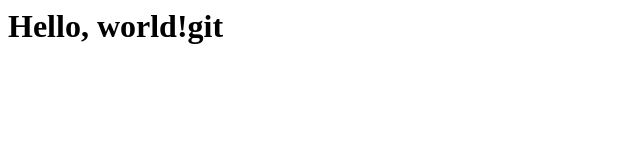
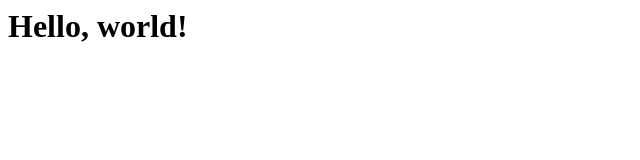
Before and after one commit to poligrafi1/First-Github-Repo, a plain HTML site: page index.html in a window 1280 px wide. Shown: the full height of the page, 0-640 px from the left. Drawn offline with Linux system fonts and the light colour scheme.

Commit message:
create index.html

```diff
--- a/index.html
+++ b/index.html
@@ -1 +1 @@
-<h1>Hello, world!git </h1>
+<h1>Hello, world!</h1>
```
